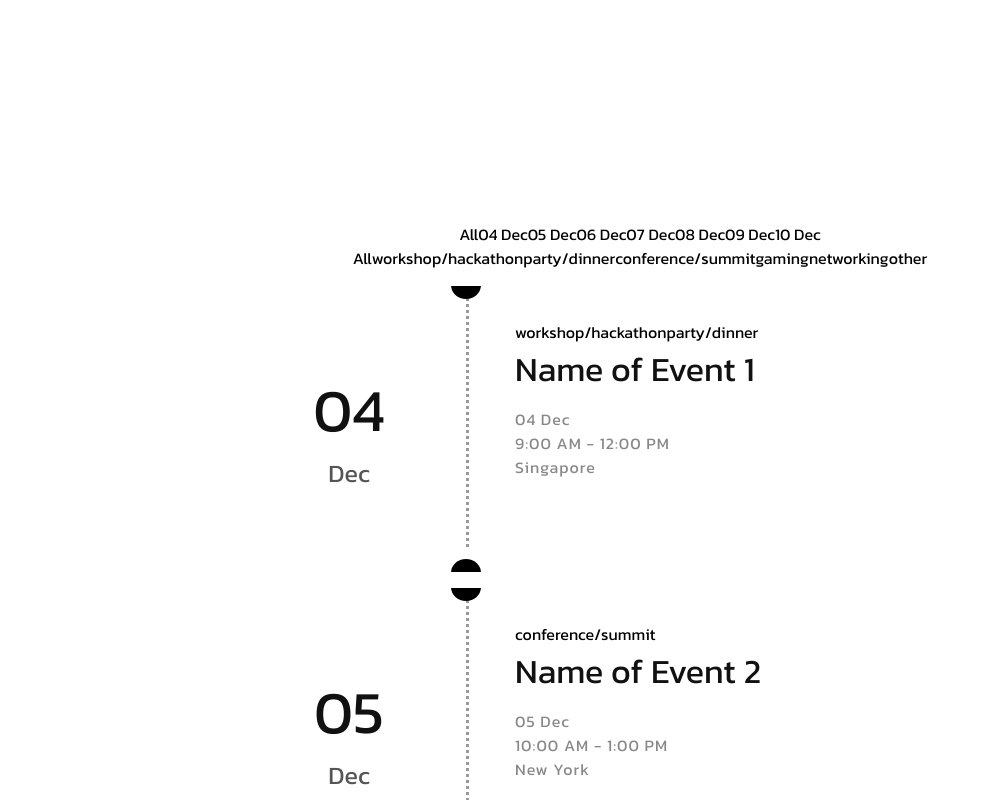
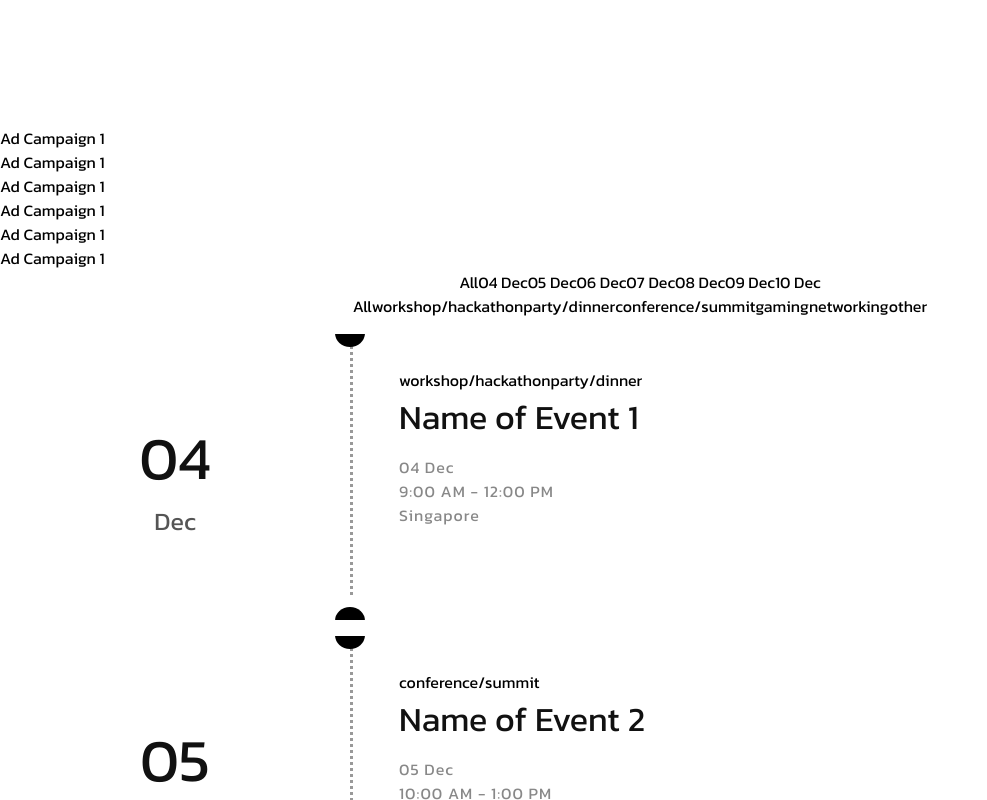
Before and after one commit to ayush-3516/bharat-blockchain-week, a Next.js app: page / in a window 1280 px wide. Shown: the part 2420-3220 px from the top of the page, without its empty margins (0-987 px from the left). Built offline with nearby package versions, Linux system fonts and the light colour scheme; some icons are missing.

Commit message:
revamped website

```diff
--- a/components/Footer.tsx
+++ b/components/Footer.tsx
@@ -6,15 +6,17 @@ const Footer = () => {
     return (
         <footer className="text-white bg-black relative body-font overflow-hidden pb-6">
             <div className="px-5 py-24 mx-auto flex md:items-center lg:items-start md:flex-row md:flex-nowrap flex-wrap flex-col">
-                <div className="w-[120px] flex-shrink-0 md:mx-0 mx-auto text-center md:text-left">
-                    <Link href="/" className="flex font-medium items-center text-white w-96 h-10 mb-4 md:mb-0">
-                        <a className='flex items-center overflow-hidden justify-center'>
-                            <Image src="/logo.png" width={420} height={240} alt="" />
-                        </a>
-                    </Link>
+                <div className="w-[280px] flex-shrink-0 md:mx-0 mx-auto text-center md:text-left">
+                    <div className='w-[150px]'>
+                        <Link href="/" className="flex font-medium items-center text-white h-10 mb-4 md:mb-0">
+                            <a className='flex items-center overflow-hidden justify-center'>
+                                <Image src="/logo.png" width={420} height={240} alt="" />
+                            </a>
+                        </Link>
+                    </div>
                 </div>
                 {/* links */}
-                <div className="flex-grow flex flex-wrap md:pl-20 -mb-10 md:mt-0 mt-10 md:text-left text-center">
+                <div className="flex-grow flex flex-wrap -mb-10 md:mt-0 mt-10 md:text-left text-center">
                     <div className="lg:w-1/3 md:w-1/2 w-full px-4">
                         <h2 className="font-medium text-white tracking-widest mb-3">BUILT BY</h2>
                         <nav className="list-none mb-10">
@@ -29,9 +31,9 @@ const Footer = () => {
                             </li>
                         </nav>
                     </div>
-                    <div className="lg:w-1/3 md:w-1/2 flex items-start justify-center md:justify-start text-center flex-col w-[50%] border-2">
+                    <div className="lg:w-1/3 md:w-1/2 flex items-start md:justify-start text-center flex-col">
                         <h2 className="font-medium text-white tracking-widest mb-3">POWERED BY WEB3 EVENTS</h2>
-                        <nav className="list-none flex items-start justify-center w-[48%] gap-4 mb-10">
+                        <nav className="list-none flex items-center w-[48%] text-center justify-center gap-4 mb-10">
                             <a className="text-white hover:text-white">
                                 <i className="fab fa-instagram text-[15px]"></i>
                             </a>
--- a/components/TabComponent.tsx
+++ b/components/TabComponent.tsx
@@ -119,7 +119,33 @@ const TabComponent: React.FC = () => {
 
     return (
         <section className='relative events-section bg-black'>
-            <div className="container px-5 py-24 mx-auto">
+            <div className="absolute ad-campaign w-[17%] top-[10.5%] left-[0%] p-2 mb-3">
+                <div className="flex flex-col items-center gap-4">
+                    <div className="w-full h-[200px] bg-gray-100 rounded-xl p-3">
+                        Ad Campaign 1
+                    </div>
+                    <div className="w-full h-[200px] bg-gray-100 rounded-xl p-3">
+                        Ad Campaign 1
+                    </div>
+                    <div className="w-full h-[200px] bg-gray-100 rounded-xl p-3">
+                        Ad Campaign 1
+                    </div>
+                </div>
+            </div>
+            <div className="absolute ad-campaign w-[17%] mx-auto top-[10.5%] right-[0%] p-2 mb-3">
+                <div className="flex flex-col items-center gap-4">
+                    <div className="w-full h-[200px] bg-gray-100 rounded-xl p-3">
+                        Ad Campaign 1
+                    </div>
+                    <div className="w-full h-[200px] bg-gray-100 rounded-xl p-3">
+                        Ad Campaign 1
+                    </div>
+                    <div className="w-full h-[200px] bg-gray-100 rounded-xl p-3">
+                        Ad Campaign 1
+                    </div>
+                </div>
+            </div>
+            <div className=" relative w-2/3 px-5 py-24 mx-auto">
                 <Tags
                     tags={Array.from(new Set(tabs.map((tab) => tab.date)))}
                     selectedTag={selectedDate}
--- a/package.json
+++ b/package.json
@@ -39,13 +39,14 @@
     "@swc/helpers": "^0.5.1",
     "airtable": "^0.12.2",
     "autoprefixer": "^10.4.12",
-    "axios": "^1.4.0",
+    "axios": "^1.5.1",
     "boxicons": "^2.1.4",
     "framer-motion": "^10.16.2",
     "google-spreadsheet": "^4.0.2",
     "googleapis": "^124.0.0",
     "next": "^12.3.4",
     "next-pwa": "^5.6.0",
+    "node-telegram-bot-api": "^0.63.0",
     "postcss": "^8.4.17",
     "react": "^18.2.0",
     "react-dom": "^18.2.0",
@@ -57,6 +58,7 @@
   },
   "devDependencies": {
     "@types/node": "18.8.4",
+    "@types/node-telegram-bot-api": "^0.61.8",
     "@types/react": "^18.0.21",
     "@types/react-dom": "18.0.6",
     "eslint": "^8.25.0",
--- /dev/null
+++ b/pages/api/airtable.ts
@@ -0,0 +1,32 @@
+import { NextApiRequest, NextApiResponse } from 'next';
+import Airtable from 'airtable'; // Import Airtable
+
+// Initialize Airtable
+const base = new Airtable({ apiKey: "pat0xfvDBEgArxxcA.298eb0429f8089be1ac3e7fc78e6fc63cfc87d5dccbcc322fea046b9d5805359" }).base(
+    'apphBFYesxq4qk0Cc'
+);
+
+export default async function handler(
+    req: NextApiRequest,
+    res: NextApiResponse
+) {
+    try {
+        const records = await base('Sheet1')
+            .select({ view: 'Grid view' })
+            .all();
+
+        const data = records.map((record) => ({
+            id: record.id,
+            fields: record.fields,
+        }));
+
+        req.method === 'GET'
+            ? res.status(200).json(data)
+            : res.status(405).json({ msg: 'Method not allowed' });
+    } catch (error) {
+        console.error(error);
+        res.status(500).json({ error: 'An error occurred' });
+    } finally {
+        res.end();
+    }
+}
--- a/styles/main.css
+++ b/styles/main.css
@@ -87,7 +87,7 @@ body {
 
 
 .ticket {
-  width: 85%;
+  width: 100%;
   padding: 0 20px;
   background: #fff;
   overflow: hidden;
```
Also changed, not shown: components/EventForm.tsx (added, +30 -0 lines), pages/newevent.tsx (added, +60 -0 lines), components/Events.tsx (line endings or trailing spaces), components/Header.tsx (line endings or trailing spaces), pages/api/tgbot.ts (added), 2 other files (tests, documents, lock files or other folders).
